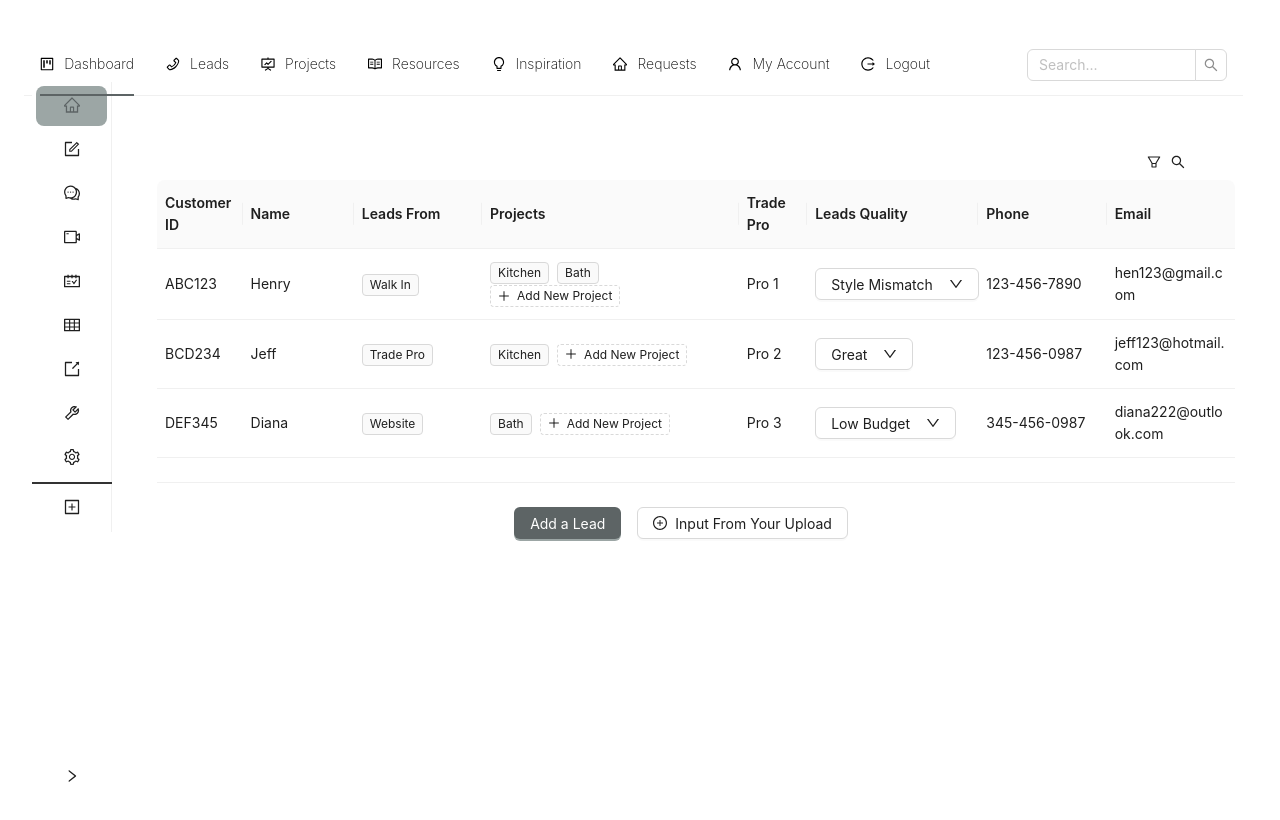
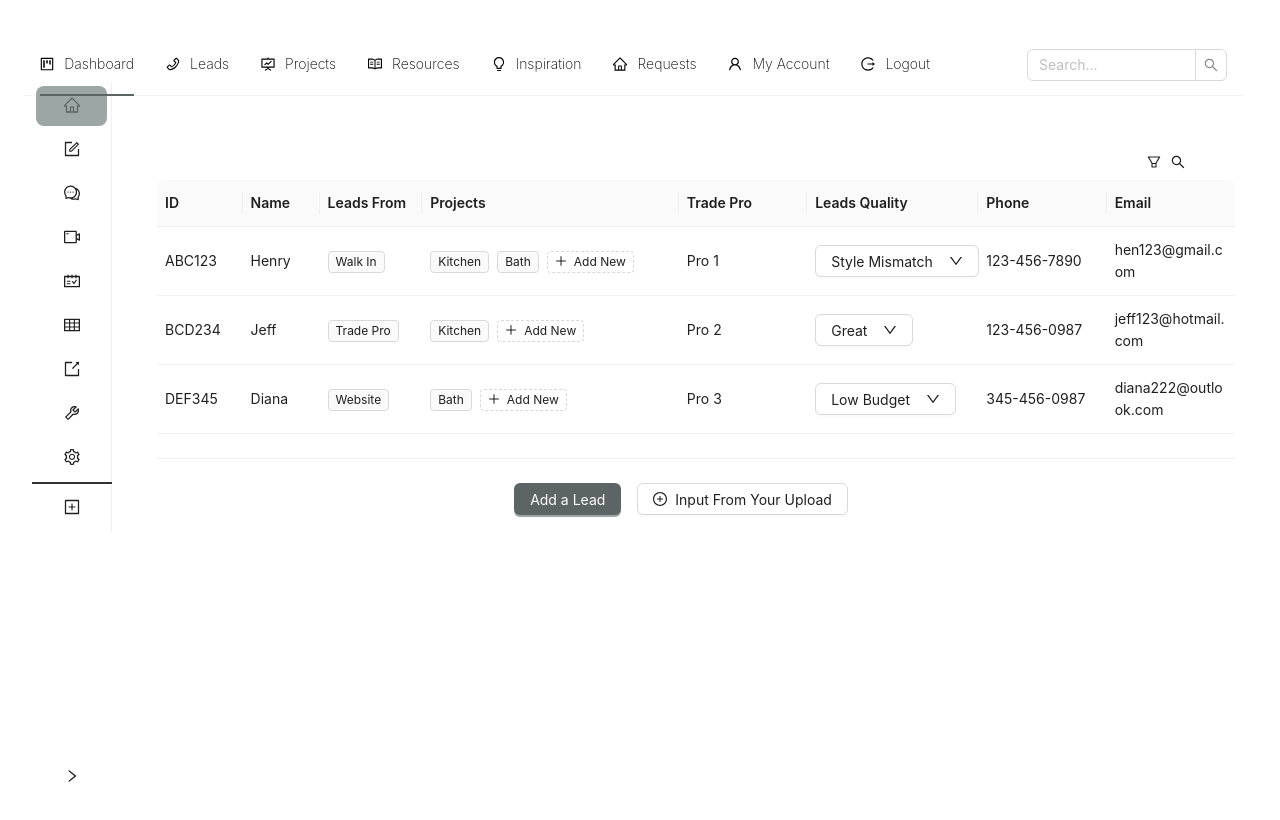
Before and after one commit to y1141335509/ronbow-portal-web, a React (Create React App) app: page /leads in a window 1280 px wide. Shown: the top 820 px of the page. Built offline with nearby package versions, Linux system fonts and the light colour scheme; sample sign-in values are in the browser's storage.

Commit message:
changed leads

```diff
--- a/src/components/Leads/AddableProjectsColumn/AddableProjectsColumn.js
+++ b/src/components/Leads/AddableProjectsColumn/AddableProjectsColumn.js
@@ -118,7 +118,7 @@ const App = () => {
         />
       ) : (
         <Tag style={tagPlusStyle} icon={<PlusOutlined />} onClick={showInput}>
-          Add New Project
+          Add New
         </Tag>
       )}
     </Space>
--- a/src/components/Leads/Leads.js
+++ b/src/components/Leads/Leads.js
@@ -98,19 +98,19 @@ const EditableTable = () => {
 
   const columns = [
     {
-      title: 'Customer ID',
+      title: 'ID',
       dataIndex: 'customer_id',
       width: '10%',
     },
     {
       title: 'Name',
       dataIndex: 'name',
-      width: '13%',
+      width: '9%',
     },
     {
       title: 'Leads From',
       dataIndex: 'leads_from',
-      width: '15%',
+      width: '12%',
     },
     {
       title: 'Projects',
@@ -137,7 +137,7 @@ const EditableTable = () => {
     {
       title: 'Trade Pro',
       dataIndex: 'trade_pro',
-      width: '8%',
+      width: '15%',
     },
     {
       title: 'Leads Quality',
--- a/src/components/ProjectList/ProjectProfile/Progress/Progress-Test.css
+++ b/src/components/ProjectList/ProjectProfile/Progress/Progress-Test.css
@@ -24,6 +24,6 @@
   color: rgb(93, 100, 101);
 }
 
-:where(.css-dev-only-do-not-override-45d1b4).ant-layout, :where(.css-dev-only-do-not-override-45d1b4).ant-layout * {
+/* :where(.css-dev-only-do-not-override-45d1b4).ant-layout, :where(.css-dev-only-do-not-override-45d1b4).ant-layout * {
   color: rgb(93, 100, 101);
-}
+} */
```
